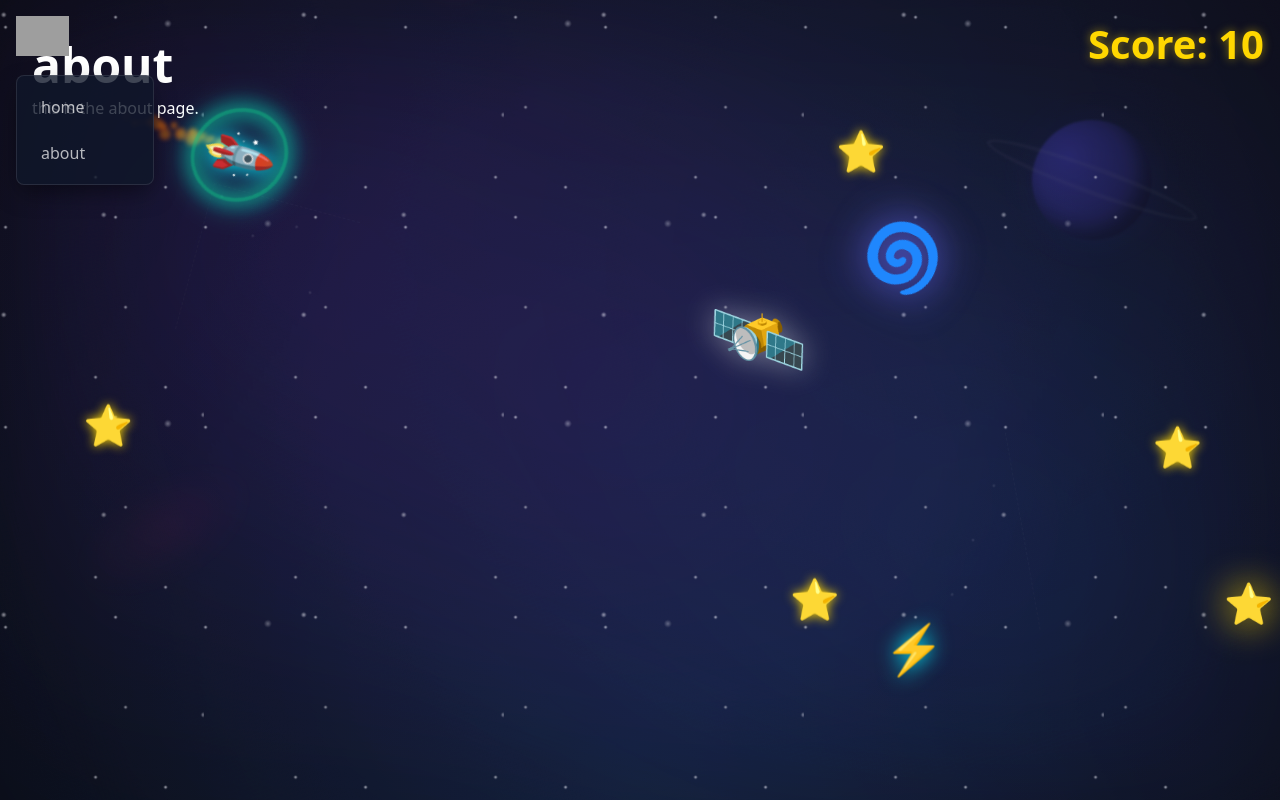
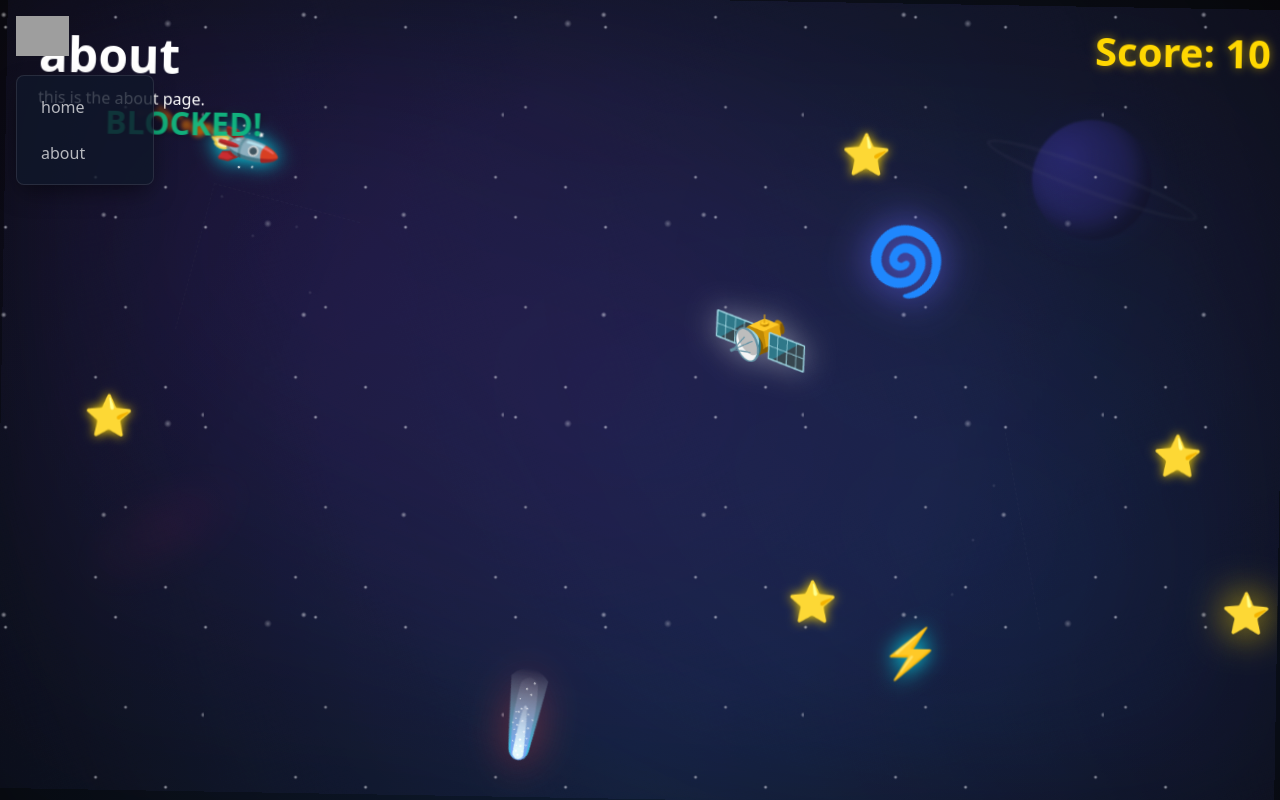
Before and after one commit to meyverick/vibegame, a SvelteKit app: page /about in a window 1280 px wide. Both pictures are taken after a click on the button "Toggle Menu". Built offline with nearby package versions, Linux system fonts and the light colour scheme; grey boxes are pictures that could not be loaded.

Commit message:
feat: implement humorous features (tax collector, spaghettification, comedic deaths, panic emoji, and space junk)

```diff
--- a/src/routes/about/+page.svelte
+++ b/src/routes/about/+page.svelte
@@ -12,7 +12,24 @@
 	/** @type {number[]} */
 	let lastScores = $state([]);
 	let gameOver = $state(false);
+	const deathMessages = [
+		'Forgot to pay the gravity bill.',
+		'Spilled space coffee on the dashboard.',
+		'Quantum sneezing fit.',
+		'Ran into a celestial parking ticket.',
+		'Physics engine took a lunch break.',
+		'Mistook a black hole for a shortcut.',
+		'GPS: Recalculating... infinitely.',
+		'You are now 100% pasta.'
+	];
+	let currentDeathMessage = $state(deathMessages[0]);
+
 	let isShaking = $state(false);
+
+	// Velocity magnitude for panic emoji
+	let velocityMagnitude = $derived(Math.sqrt(velocity.x ** 2 + velocity.y ** 2));
+	let playerEmoji = $derived(velocityMagnitude > 15 ? '😱' : '🚀');
+
 	/** @type {any[]} */
 	let particles = $state([]);
 	let mobilityBoostLevel = $state(0);
@@ -21,12 +38,31 @@
 		y: -100,
 		active: false
 	});
+
 	let hasShield = $state(false);
 	let shieldBonus = $state({
 		x: -100,
 		y: -100,
 		active: false
 	});
+
+	let taxCollector = $state({
+		x: -100,
+		y: -100,
+		active: false,
+		vx: 0,
+		vy: 0
+	});
+
+	let taxedPopup = $state({
+		active: false,
+		x: 0,
+		y: 0,
+		timer: 0,
+		text: 'TAXED!'
+	});
+
+	const junkEmojis = ['🚽', '🍌', '🛋️', '📦', '🪑'];
 
 	let satellite = $state({
 		x: 200,
@@ -43,7 +79,8 @@
 			y: -150,
 			speed: 6 + Math.random() * 8,
 			vx: (Math.random() - 0.5) * 4,
-			angle: 0
+			angle: 0,
+			type: '☄️'
 		}
 	]);
 
@@ -132,6 +169,42 @@
 				}))
 				.filter((p) => p.life > 0);
 
+			if (taxedPopup.active) {
+				taxedPopup.timer -= 1;
+				if (taxedPopup.timer <= 0) taxedPopup.active = false;
+			}
+
+			// Tax Collector Spawning (randomly every ~10 seconds)
+			if (!taxCollector.active && Math.random() < 0.002) {
+				const side = Math.floor(Math.random() * 4);
+				if (typeof window !== 'undefined') {
+					if (side === 0) { taxCollector.x = Math.random() * window.innerWidth; taxCollector.y = -50; }
+					else if (side === 1) { taxCollector.x = window.innerWidth + 50; taxCollector.y = Math.random() * window.innerHeight; }
+					else if (side === 2) { taxCollector.x = Math.random() * window.innerWidth; taxCollector.y = window.innerHeight + 50; }
+					else { taxCollector.x = -50; taxCollector.y = Math.random() * window.innerHeight; }
+					taxCollector.active = true;
+				}
+			}
+
+			if (taxCollector.active) {
+				const dx = charPos.x - taxCollector.x;
+				const dy = charPos.y - taxCollector.y;
+				const angle = Math.atan2(dy, dx);
+				taxCollector.vx += Math.cos(angle) * 0.1;
+				taxCollector.vy += Math.sin(angle) * 0.1;
+				taxCollector.vx *= 0.98;
+				taxCollector.vy *= 0.98;
+				taxCollector.x += taxCollector.vx;
+				taxCollector.y += taxCollector.vy;
+
+				// Despawn if too far away
+				if (typeof window !== 'undefined') {
+					if (taxCollector.x < -200 || taxCollector.x > window.innerWidth + 200 || taxCollector.y < -200 || taxCollector.y > window.innerHeight + 200) {
+						taxCollector.active = false;
+					}
+				}
+			}
+
 			if (Math.abs(velocity.x) > 0.5 || Math.abs(velocity.y) > 0.5) {
 				addParticles();
 			}
@@ -212,6 +285,7 @@
 					m.x = Math.random() * window.innerWidth;
 					m.vx = (Math.random() - 0.5) * 6;
 					m.speed = 6 + Math.random() * 8;
+					m.type = Math.random() < 0.05 ? junkEmojis[Math.floor(Math.random() * junkEmojis.length)] : '☄️';
 				}
 			});
 
@@ -276,6 +350,7 @@
 						}));
 
 												meteorites[0].x = Math.random() * (window.innerWidth - 100) + 50;
+												meteorites[0].type = '☄️';
 												spawnMobilityBonus();
 												spawnShieldBonus();
 											}
@@ -318,11 +393,52 @@
 		shieldBonus.active = true;
 	}
 
+	// Spaghettification effect: stretch based on proximity to warp vortex
+	let spaghettiScale = $derived.by(() => {
+		const dxW = warp.x - (charPos.x + charSize / 2);
+		const dyW = warp.y - (charPos.y + charSize / 2);
+		const distW = Math.sqrt(dxW * dxW + dyW * dyW);
+
+		if (distW < 300) {
+			const stretch = 1 + (300 - distW) / 50;
+			return `scale(${stretch}, ${1 / Math.sqrt(stretch)})`;
+		}
+		return 'scale(1, 1)';
+	});
+
 	function checkCollisions() {
 		if (typeof window === 'undefined' || gameOver) return;
 
 		const charCenterX = charPos.x + charSize / 2;
 		const charCenterY = charPos.y + charSize / 2;
+
+		// Check Tax Collector collision
+		if (taxCollector.active) {
+			const dx = charCenterX - (taxCollector.x + 30);
+			const dy = charCenterY - (taxCollector.y + 30);
+			const dist = Math.sqrt(dx * dx + dy * dy);
+			if (dist < 40) {
+				taxCollector.active = false;
+				triggerShake();
+
+				if (hasShield) {
+					hasShield = false;
+					setTimeout(spawnShieldBonus, 3000);
+					taxedPopup.active = true;
+					taxedPopup.text = 'BLOCKED!';
+					taxedPopup.x = charPos.x;
+					taxedPopup.y = charPos.y;
+					taxedPopup.timer = 120;
+				} else {
+					score = Math.floor(score / 2);
+					taxedPopup.active = true;
+					taxedPopup.text = 'TAXED!';
+					taxedPopup.x = charPos.x;
+					taxedPopup.y = charPos.y;
+					taxedPopup.timer = 120;
+				}
+			}
+		}
 
 		const handleDeath = () => {
 			if (hasShield) {
@@ -333,6 +449,7 @@
 				return true;
 			}
 			gameOver = true;
+			currentDeathMessage = deathMessages[Math.floor(Math.random() * deathMessages.length)];
 			if (lastScores[0] !== score || lastScores.length === 0) {
 				lastScores = [score, ...lastScores].slice(0, 3);
 			}
@@ -421,7 +538,8 @@
 							y: -200,
 							speed: 7 + Math.random() * 10,
 							vx: (Math.random() - 0.5) * 6,
-							angle: 0
+							angle: 0,
+							type: '☄️'
 						});
 					}
 
@@ -451,6 +569,8 @@
 		mobilityBoostLevel = 0;
 		hasShield = false;
 		shieldBonus.active = false;
+		taxCollector.active = false;
+		taxedPopup.active = false;
 		spawnMobilityBonus();
 		spawnShieldBonus();
 		satellite = {
@@ -466,7 +586,8 @@
 			y: -150,
 			speed: 6 + Math.random() * 8,
 			vx: (Math.random() - 0.5) * 6,
-			angle: 0
+			angle: 0,
+			type: '☄️'
 		}];
 	}
 
@@ -543,11 +664,11 @@
 		<div class="gravity-field" style="width: 3072px; height: 3072px;"></div>
 	</div>
 
-	<div class="character" class:hyper={mobilityBoostLevel > 0} style="left: {charPos.x}px; top: {charPos.y}px; transform: rotate({rotation}deg); filter: drop-shadow(0 0 {10 + mobilityBoostLevel * 5}px #00f2ff) hue-rotate({mobilityBoostLevel * 45}deg);">
+	<div class="character" class:hyper={mobilityBoostLevel > 0} style="left: {charPos.x}px; top: {charPos.y}px; transform: rotate({rotation}deg) {spaghettiScale}; filter: drop-shadow(0 0 {10 + mobilityBoostLevel * 5}px #00f2ff) hue-rotate({mobilityBoostLevel * 45}deg);">
 		{#if hasShield}
 			<div class="shield-effect"></div>
 		{/if}
-		🚀
+		{playerEmoji}
 	</div>
 
 	{#if mobilityBonus.active}
@@ -568,14 +689,29 @@
 
 	{#each meteorites as m (m.id)}
 		<div class="falling-asteroid" style="left: {m.x}px; top: {m.y}px; transform: rotate({m.angle}deg);">
-			☄️
+			{m.type || '☄️'}
+			{#if m.type && m.type !== '☄️'}
+				<div class="junk-label">Celestial Clutter</div>
+			{/if}
 		</div>
 	{/each}
+
+	{#if taxCollector.active}
+		<div class="tax-collector" style="left: {taxCollector.x}px; top: {taxCollector.y}px;">
+			🕴️
+		</div>
+	{/if}
+
+	{#if taxedPopup.active}
+		<div class="taxed-popup" style="left: {taxedPopup.x}px; top: {taxedPopup.y}px; opacity: {taxedPopup.timer / 120}; color: {taxedPopup.text === 'BLOCKED!' ? '#10b981' : '#ff4444'};">
+			{taxedPopup.text}
+		</div>
+	{/if}
 
 	{#if gameOver}
 		<div class="game-over">
 			<h1>GAME OVER</h1>
-			<p>You crashed!</p>
+			<p>{currentDeathMessage}</p>
 			<button onclick={restart}>Try Again</button>
 		</div>
 	{/if}
@@ -854,6 +990,50 @@
 		filter: drop-shadow(0 0 20px rgba(255, 68, 68, 0.6));
 	}
 
+	.junk-label {
+		position: absolute;
+		top: -20px;
+		left: 50%;
+		transform: translateX(-50%);
+		font-size: 0.8rem;
+		color: #ff4444;
+		white-space: nowrap;
+		background: rgba(0, 0, 0, 0.5);
+		padding: 2px 6px;
+		border-radius: 4px;
+	}
+
+	.tax-collector {
+		position: fixed;
+		font-size: 4rem;
+		z-index: 145;
+		user-select: none;
+		pointer-events: none;
+		filter: drop-shadow(0 0 20px rgba(255, 255, 255, 0.4));
+		animation: collector-wobble 2s ease-in-out infinite;
+	}
+
+	@keyframes collector-wobble {
+		0%, 100% { transform: scale(1) rotate(0deg); }
+		50% { transform: scale(1.1) rotate(5deg); }
+	}
+
+	.taxed-popup {
+		position: fixed;
+		font-size: 2rem;
+		font-weight: bold;
+		color: #ff4444;
+		z-index: 300;
+		pointer-events: none;
+		text-shadow: 0 0 10px rgba(0, 0, 0, 0.5);
+		animation: taxed-float 2s forwards;
+	}
+
+	@keyframes taxed-float {
+		0% { transform: translate(-50%, 0); }
+		100% { transform: translate(-50%, -100px); }
+	}
+
 	.game-over {
 		position: fixed;
 		top: 50%;
```
